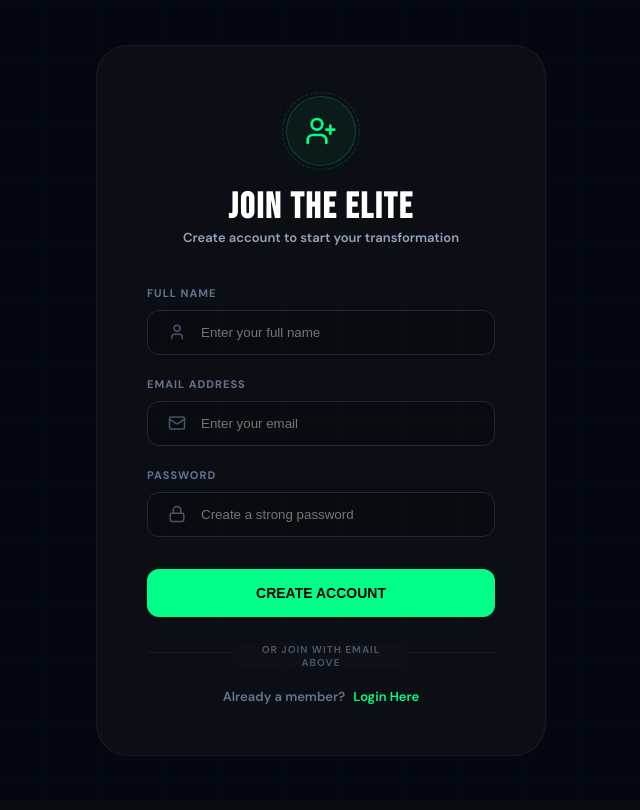
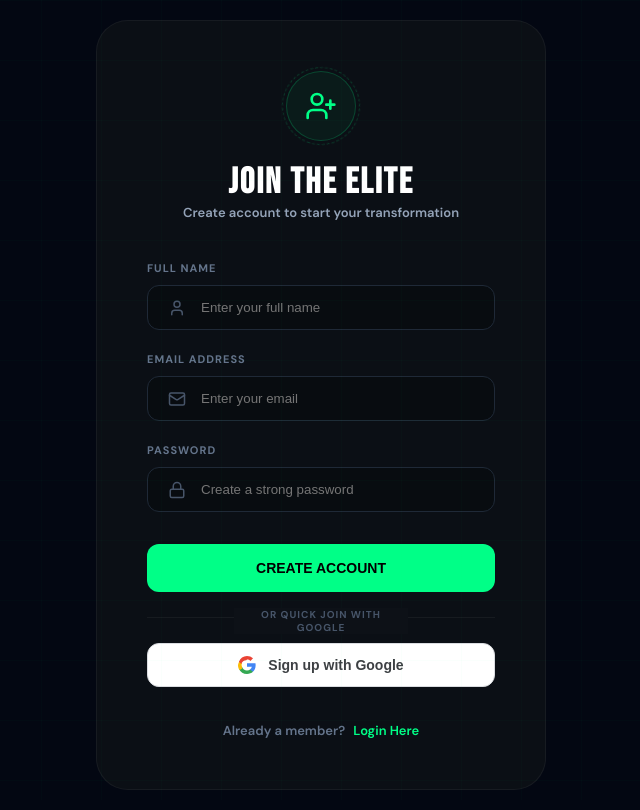
Before and after one commit to Faakhir03Memon/Fitness_Tracker, a React (Vite) app in the folder Frontend/Fitness_Tracker/: page /signup in a window 1280 px wide. Shown: the whole page, without its empty margins (319-959 px from the left). Built offline with nearby package versions, Linux system fonts and the light colour scheme.

Commit message:
feat: implement signup page with email/password and Google authentication support

```diff
--- a/Frontend/Fitness_Tracker/src/pages/Signup.jsx
+++ b/Frontend/Fitness_Tracker/src/pages/Signup.jsx
@@ -23,6 +23,24 @@ const Signup = () => {
             navigate('/');
         } catch (err) {
             setError(err.response?.data?.message || 'Error occurred during signup');
+        } finally {
+            setLoading(false);
+        }
+    };
+
+    const handleGoogleSignup = async () => {
+        setLoading(true);
+        try {
+            const socialData = {
+                email: `google_user_${Math.floor(Math.random()*1000)}@example.com`,
+                name: `Google User`,
+                provider: 'google'
+            };
+            const { data } = await axios.post('http://localhost:5000/api/auth/social-login', socialData);
+            login(data);
+            navigate('/');
+        } catch (err) {
+            setError("Google signup failed.");
         } finally {
             setLoading(false);
         }
@@ -89,7 +107,14 @@ const Signup = () => {
                         {loading ? 'PROCESSING...' : 'CREATE ACCOUNT'}
                     </button>
 
-                    <div className="divider"><span>OR JOIN WITH EMAIL ABOVE</span></div>
+                    <div className="divider"><span>OR QUICK JOIN WITH GOOGLE</span></div>
+
+                    <button type="button" className="google-custom-btn" onClick={handleGoogleSignup}>
+                         <div className="google-icon-wrapper">
+                            <svg width="18" height="18" viewBox="0 0 18 18"><path fill="#4285F4" d="M17.64 9.2c0-.63-.06-1.25-.16-1.84H9v3.49h4.84a4.14 4.14 0 0 1-1.8 2.71v2.24h2.91c1.71-1.58 2.69-3.91 2.69-6.6z"/><path fill="#34A853" d="M9 18c2.43 0 4.47-.8 5.96-2.18l-2.91-2.24c-.8.54-1.84.87-3.05.87-2.34 0-4.33-1.58-5.04-3.71H.96v2.3A8.99 8.99 0 0 0 9 18z"/><path fill="#FBBC05" d="M3.96 10.74A5.4 5.4 0 0 1 3.6 9c0-.6.1-1.18.27-1.74l-2.31-2.3A8.99 8.99 0 0 0 0 9c0 1.9.59 3.65 1.59 5.09l2.37-1.35z"/><path fill="#EA4335" d="M9 3.58c1.32 0 2.5.45 3.44 1.35l2.58-2.59A8.96 8.96 0 0 0 9 0 8.99 8.99 0 0 0 .96 5.7l2.31 2.3c.71-2.13 2.7-3.71 5.04-3.71z"/></svg>
+                         </div>
+                         <span>Sign up with Google</span>
+                    </button>
                 </form>
 
                 <div className="auth-footer">
@@ -118,8 +143,12 @@ const Signup = () => {
                 .login-btn { width: 100%; padding: 16px; background: var(--accent-green); color: black; border: none; border-radius: 12px; font-weight: 800; font-size: 14px; cursor: pointer; transition: 0.3s; margin-top: 10px; }
                 .login-btn:hover { transform: translateY(-3px); box-shadow: 0 10px 20px rgba(0, 255, 137, 0.2); }
 
-                .divider { text-align: center; margin: 35px 0; border-top: 1px solid rgba(255,255,255,0.05); position: relative; }
+                .divider { text-align: center; margin: 25px 0; border-top: 1px solid rgba(255,255,255,0.05); position: relative; }
                 .divider span { position: absolute; top: -10px; left: 50%; transform: translateX(-50%); background: #0d1117; padding: 0 15px; font-size: 10px; color: #475569; font-weight: 800; letter-spacing: 1px; }
+
+                .google-custom-btn { width: 100%; background: white; color: #3c4043; border: 1px solid #dadce0; border-radius: 12px; padding: 12px; font-weight: 600; font-size: 14px; display: flex; align-items: center; justify-content: center; cursor: pointer; transition: 0.2s; margin-top: 10px; }
+                .google-custom-btn:hover { background: #f8f9fa; box-shadow: 0 3px 10px rgba(0,0,0,0.1); }
+                .google-icon-wrapper { margin-right: 12px; display: flex; align-items: center; }
 
                 .auth-footer { text-align: center; margin-top: 35px; color: #64748b; font-size: 13px; font-weight: 600; }
                 .glow-link { color: var(--accent-green); text-decoration: none; margin-left: 5px; border-bottom: 1px dashed transparent; transition: 0.3s; }
```
